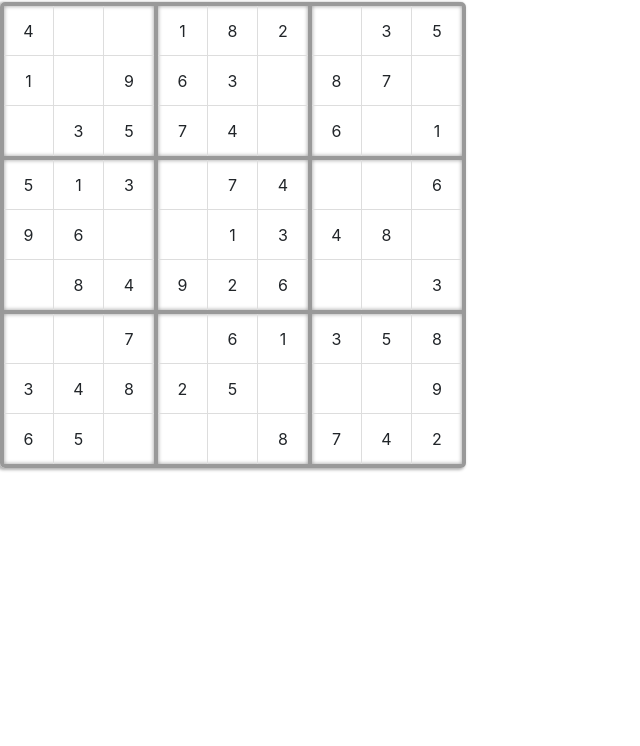
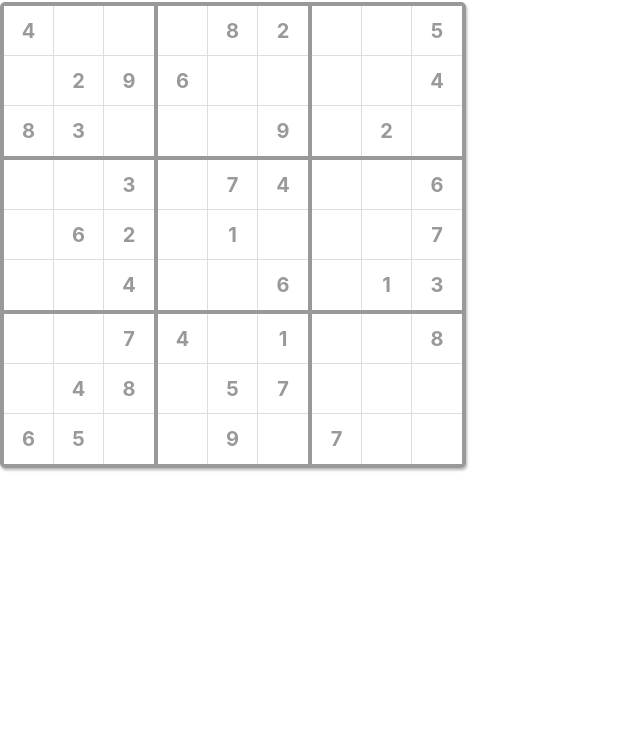
Before and after one commit to 77Vincent/sudoku, a website built with webpack: page src/index.html in a window 1280 px wide. Shown: the part 54-800 px from the top of the page, without its empty margins (0-640 px from the left). Built offline with nearby package versions, Linux system fonts and the light colour scheme.

Commit message:
input is in progress

```diff
--- a/src/scripts/index.js
+++ b/src/scripts/index.js
@@ -8,8 +8,7 @@ import {
 import $ from 'jquery'
 
 const boardData = solve()
-
-const board = $('.board')
+const boardElement = $('.board')
 
 function boardBlockFormatConvertor(board) {
   const output = [ [], [], [], [], [], [], [], [], [] ]
@@ -22,14 +21,14 @@ function boardBlockFormatConvertor(board) {
   return output
 }
 
-boardBlockFormatConvertor(generate(boardData, 3)).forEach(row => {
+boardBlockFormatConvertor(generate(boardData, 5)).forEach(row => {
   const blockElement = $('<div />')
     .addClass('board-block')
-    .appendTo(board)
+    .appendTo(boardElement)
   row.forEach(n => {
     $('<div />')
       .text(n || '')
-      .addClass('board-cell')
+      .addClass(`board-cell ${n !== 0 ? 'board-cell-existing' : ''}`)
       .appendTo(blockElement)
   })
 })
--- a/src/styles/_board.scss
+++ b/src/styles/_board.scss
@@ -20,9 +20,6 @@ $cell-size: 50px;
     width: $cell-size * 3 + $border-thick * 2;
     height: $cell-size * 3 + $border-thick * 2;
     border: $border-thick solid $color-gray-2;
-    -moz-box-shadow:    inset 0 0 4px 0px $color-gray-2;
-    -webkit-box-shadow: inset 0 0 4px 0px $color-gray-2;
-    box-shadow:         inset 0 0 4px 0px $color-gray-2;
 
     &:after {
       content: "";
@@ -34,6 +31,9 @@ $cell-size: 50px;
   .board-cell {
     width: $cell-size;
     height: $cell-size;
+    font-weight: bold;
+    font-size: 20px;
+    color: $color-gray-3;
     float: left;
     text-align: center;
     line-height: 50px;
@@ -52,7 +52,11 @@ $cell-size: 50px;
 
     &:hover {
       cursor: pointer;
-      background-color: $color-gray-0;
+      background-color: $color-gray-1;
     }
   }
+
+  .board-cell-existing {
+    color: $color-gray-2;
+  }
 }
--- a/src/styles/_theme.scss
+++ b/src/styles/_theme.scss
@@ -3,9 +3,9 @@ $color-gray-0: #eee;
 $color-gray-1: #ddd;
 $color-gray-2: #999;
 $color-gray-3: #333;
-$color-azure: azure;
+$color-blue-0: lightsteelblue;
 
 .paper {
-  box-shadow: -2px 1px 3px 1px lighten($color-gray-2, 10%);
+  box-shadow: 1px 2px 3px 0px lighten($color-gray-2, 10%);
   border-radius: 5px;
 }
```
